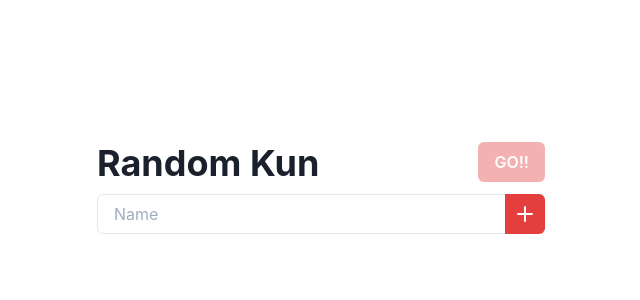
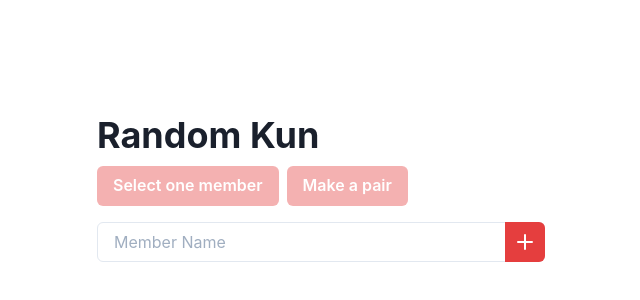
Before and after one commit to henteko/random_kun, a React (Create React App) app: page / in a window 1280 px wide. Shown: the part 204-504 px from the top of the page, without its empty margins (319-959 px from the left). Built offline with nearby package versions, Linux system fonts and the light colour scheme.

Commit message:
pairを作れるように実装

```diff
--- a/src/App.tsx
+++ b/src/App.tsx
@@ -1,19 +1,41 @@
 import * as React from "react";
-import { Stack, Center, Spacer, Heading, Flex, Button } from "@chakra-ui/react";
+import {Stack, Center, Spacer, Heading, Button, HStack} from "@chakra-ui/react";
 import { ThemeProvider } from "./views/themeProvider";
 import { NameInput } from "./views/NameInput/nameInput";
-import { useState, useEffect, useCallback } from "react";
+import { useState, useEffect } from "react";
 import { NameRow } from "./views/NameRow/nameRow";
-import { RandomNameModal } from "./views/RandomNameModal/randomNameModal";
+import { ResultModal } from "./views/ResultModal/resultModal";
 
 type Member = {
   name: string;
   isActive: boolean;
 }
 
+function shuffleArray<T>(array: T[]): T[] {
+  for (let i = array.length - 1; i > 0; i--) {
+    const j = Math.floor(Math.random() * (i + 1));
+    [array[i], array[j]] = [array[j], array[i]];
+  }
+  return array;
+}
+
+function generatePairs(members: Member[]): [Member, Member][] {
+  const shuffledMembers = shuffleArray(members);
+  let pairs: [Member, Member][] = [];
+
+  for (let i = 0; i < shuffledMembers.length; i += 2) {
+    // Check if pair can be created
+    if (i + 1 < shuffledMembers.length) {
+      pairs.push([shuffledMembers[i], shuffledMembers[i + 1]]);
+    }
+  }
+
+  return pairs;
+}
+
 export const App = () => {
   const [memberList, setMemberList] = useState<Member[]>([]);
-  const [selectName, setSelectName] = useState<string | undefined>(undefined);
+  const [resultList, setResultList] = useState<string[] | undefined>(undefined);
   const queryParams = new URLSearchParams(window.location.search);
   const namesFromQuery= queryParams.getAll("names");
 
@@ -43,32 +65,46 @@ export const App = () => {
 
   return (
     <ThemeProvider>
-      <RandomNameModal
-        name={selectName}
+      <ResultModal
+        resultList={resultList}
         onClosed={() => {
-          setSelectName(undefined);
+          setResultList(undefined);
         }}
       />
       <Center height="100vh">
         <Stack minWidth="md">
-          <Flex>
-            <Heading as="h1" fontSize="4xl">
-              Random Kun
-            </Heading>
-            <Spacer />
+          <Heading as="h1" fontSize="4xl">
+            Random Kun
+          </Heading>
+          <HStack>
             <Button
               isDisabled={memberList.filter((member) => member.isActive).length < 1}
               onClick={() => {
-                // memberListの中からisActiveがtrueのものだけを抽出し、その中からランダムに1つ選ぶ
                 const activeMemberList = memberList.filter((member) => member.isActive);
                 const randomIndex = Math.floor(Math.random() * activeMemberList.length);
                 const randomMember = activeMemberList[randomIndex];
-                setSelectName(randomMember.name);
+                setResultList([randomMember.name]);
               }}
             >
-              GO!!
+              Select one member
             </Button>
-          </Flex>
+            <Button
+              isDisabled={memberList.filter((member) => member.isActive).length < 2}
+              onClick={() => {
+                const activeMemberList = memberList.filter((member) => member.isActive);
+                const pairs = generatePairs(activeMemberList);
+
+                const pairNames = pairs.map((pair) => {
+                  const pairName = `${pair[0].name} & ${pair[1].name}`;
+                  return pairName;
+                });
+                setResultList(pairNames);
+              }}
+            >
+              Make a pair
+            </Button>
+          </HStack>
+          <Spacer />
           <NameInput
             onAdd={(name) => {
               setMemberList([{ name, isActive: true }, ...memberList]);
--- a/src/views/NameInput/nameInput.tsx
+++ b/src/views/NameInput/nameInput.tsx
@@ -21,7 +21,7 @@ export const NameInput: React.FC<NameInputProps> = ({ onAdd }) => {
       <InputGroup>
         <Input
           type="text"
-          placeholder="Name"
+          placeholder="Member Name"
           value={name}
           onChange={(e) => {
             setName(e.target.value);
--- a/src/views/RandomNameModal/randomNameModal.tsx
+++ b/src/views/ResultModal/resultModal.tsx
@@ -12,22 +12,22 @@ import {
 } from "@chakra-ui/react";
 import { useCallback, useEffect, useState } from "react";
 
-type RandomNameModalProps = {
-  name: string | undefined;
+type ResultModalProps = {
+  resultList: string[] | undefined;
   onClosed: () => void;
 };
 
-export const RandomNameModal: React.FC<RandomNameModalProps> = ({
-  name = undefined,
+export const ResultModal: React.FC<ResultModalProps> = ({
+  resultList = undefined,
   onClosed,
 }) => {
   const [isOpen, setIsOpen] = useState(false);
 
   useEffect(() => {
-    if (name !== undefined) {
+    if (resultList !== undefined) {
       setIsOpen(true);
     }
-  }, [name]);
+  }, [resultList]);
 
   const handleClose = useCallback(() => {
     setIsOpen(false);
@@ -35,13 +35,17 @@ export const RandomNameModal: React.FC<RandomNameModalProps> = ({
   }, []);
 
   return (
-    <Modal isOpen={isOpen} onClose={handleClose}>
+    <Modal isOpen={isOpen} onClose={handleClose} size='xl'>
       <ModalOverlay />
       <ModalContent>
         <ModalHeader>Result</ModalHeader>
         <ModalCloseButton />
         <ModalBody>
-          <Text fontSize="6xl">{name}</Text>
+          {
+            resultList?.map((result) => (
+              <Text fontSize="5xl">{result}</Text>
+            ))
+          }
         </ModalBody>
         <ModalFooter>
           <Button onClick={handleClose}>Close</Button>
```
